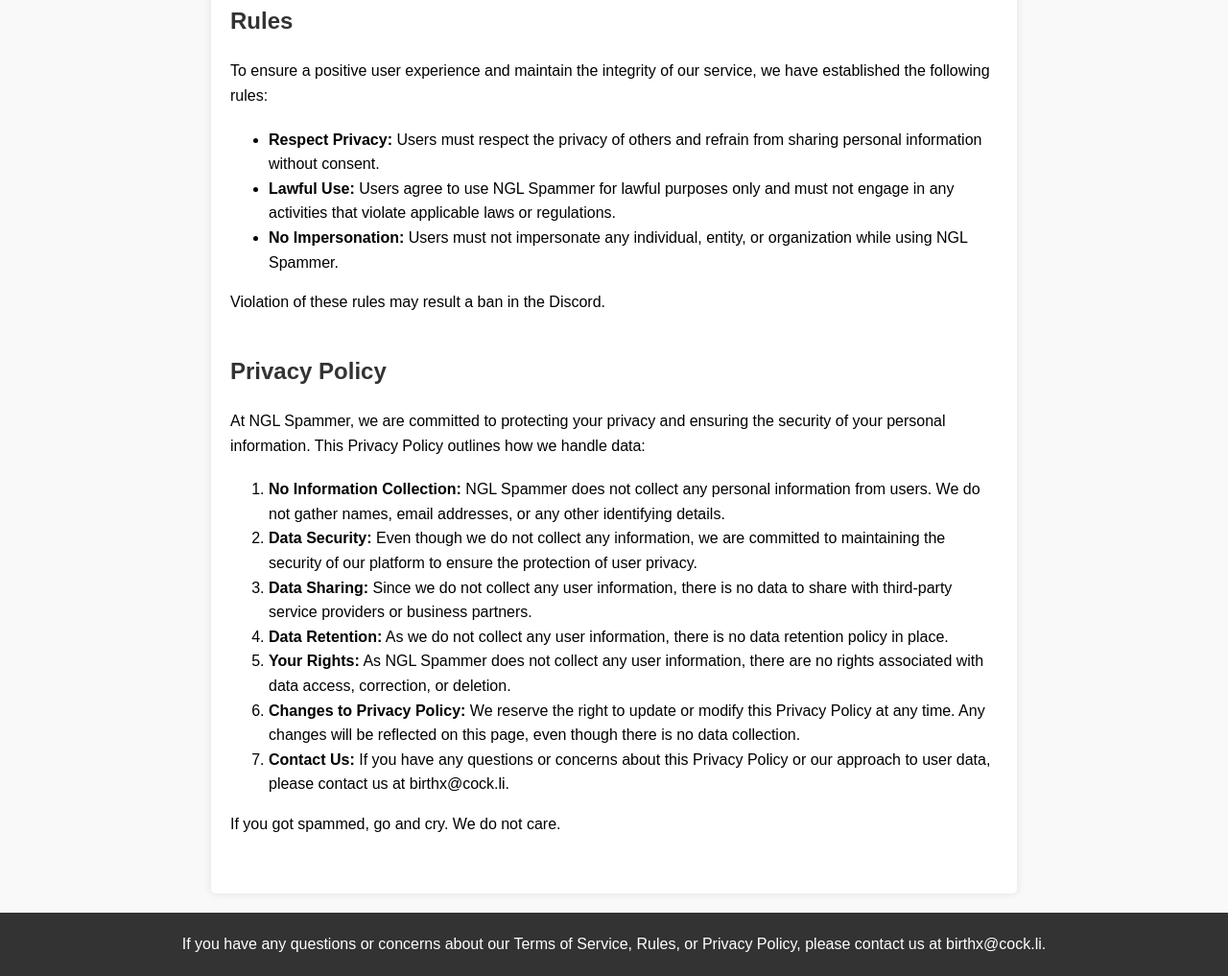
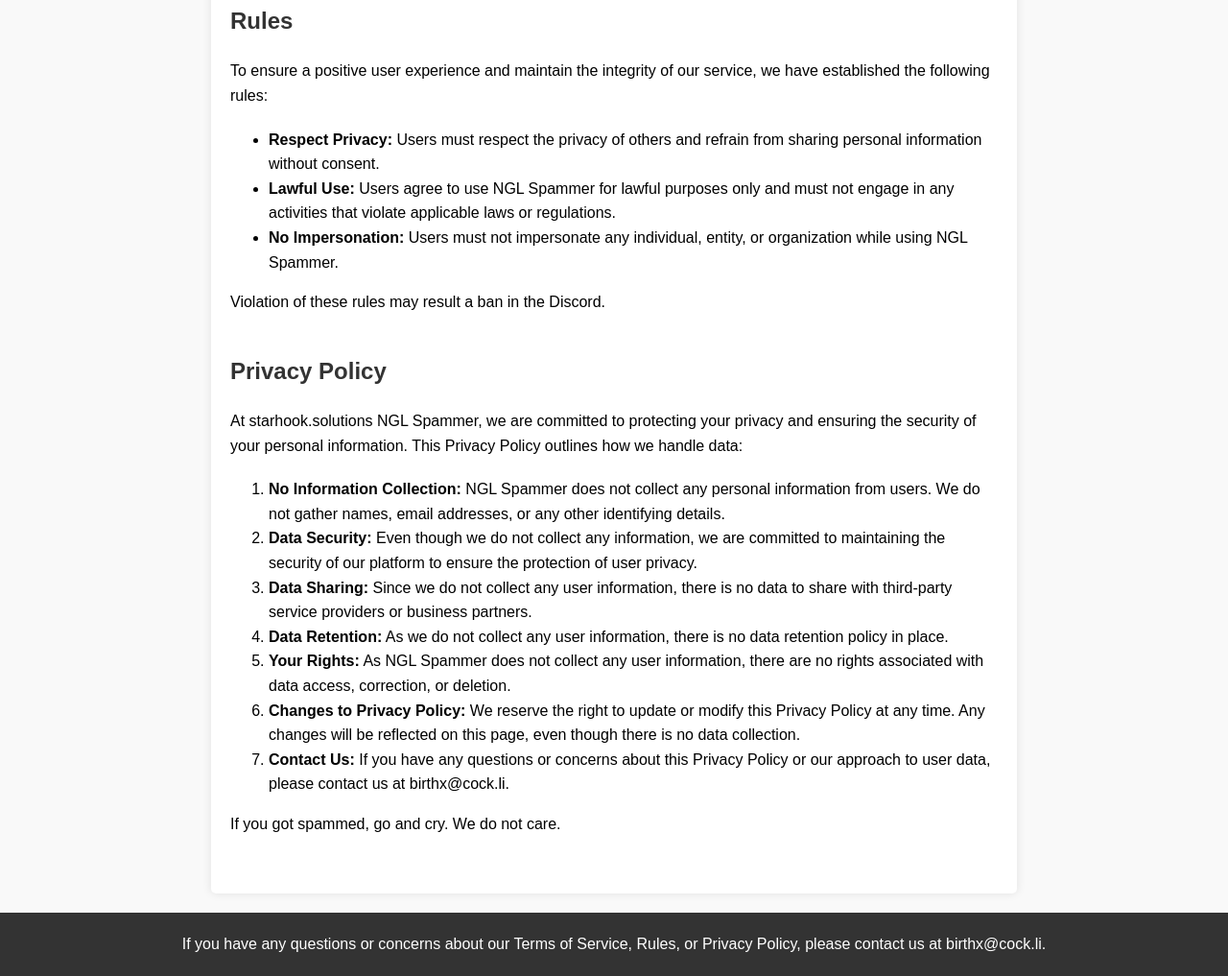
Before and after one commit to borthdayzz/starhook.solutions, a plain HTML site: page tos.html in a window 1280 px wide. Shown: the part 795-1812 px from the top of the page at 96% size. Drawn offline with Linux system fonts and the light colour scheme.

Commit message:
Update tos.html

```diff
--- a/tos.html
+++ b/tos.html
@@ -88,7 +88,7 @@
         <section id="privacy">
             <h2>Privacy Policy</h2>
             <p>
-                At NGL Spammer, we are committed to protecting your privacy and ensuring the security of your personal information. This Privacy Policy outlines how we handle data:
+                At starhook.solutions NGL Spammer, we are committed to protecting your privacy and ensuring the security of your personal information. This Privacy Policy outlines how we handle data:
             </p>
             <ol>
                 <li><strong>No Information Collection:</strong> NGL Spammer does not collect any personal information from users. We do not gather names, email addresses, or any other identifying details.</li>
```
